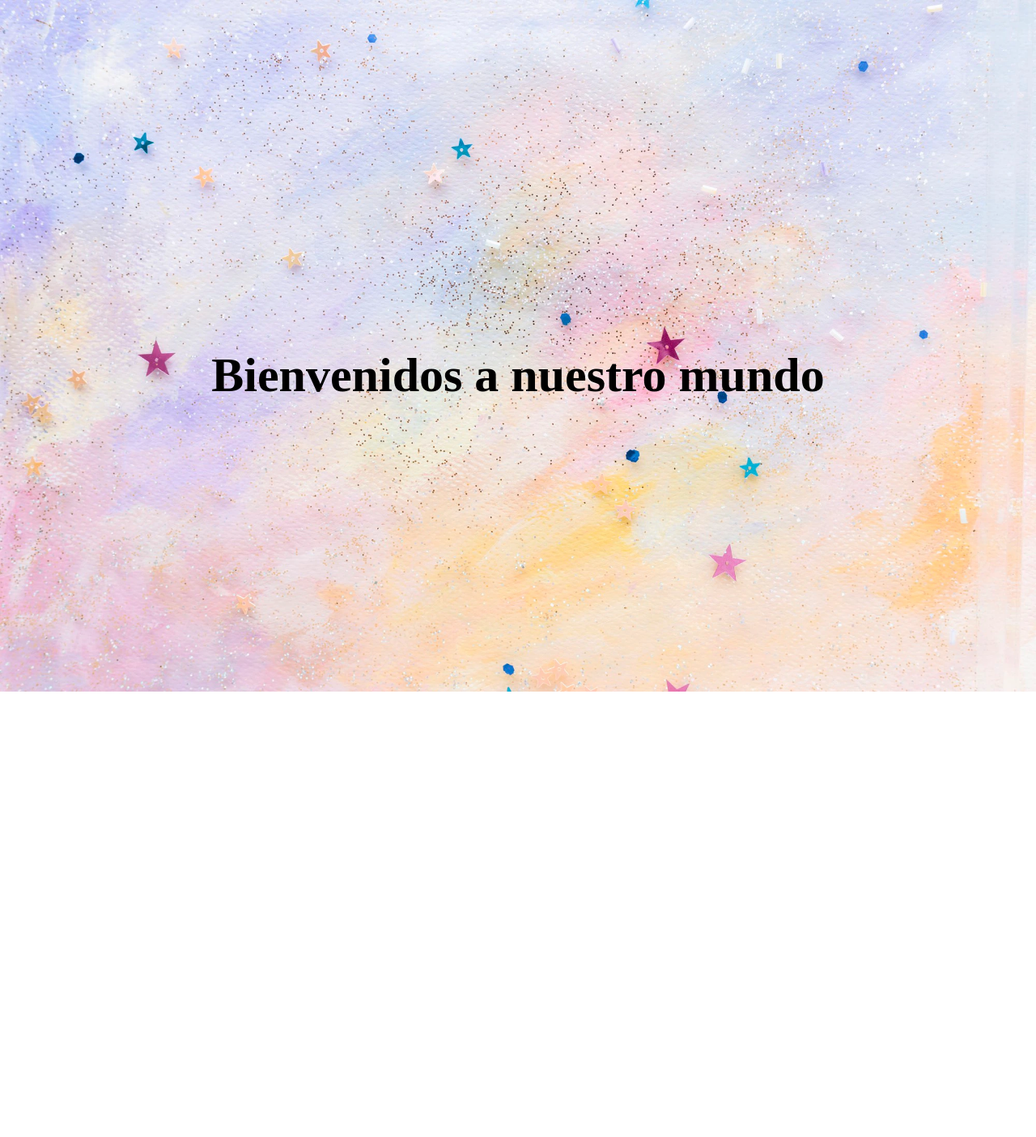
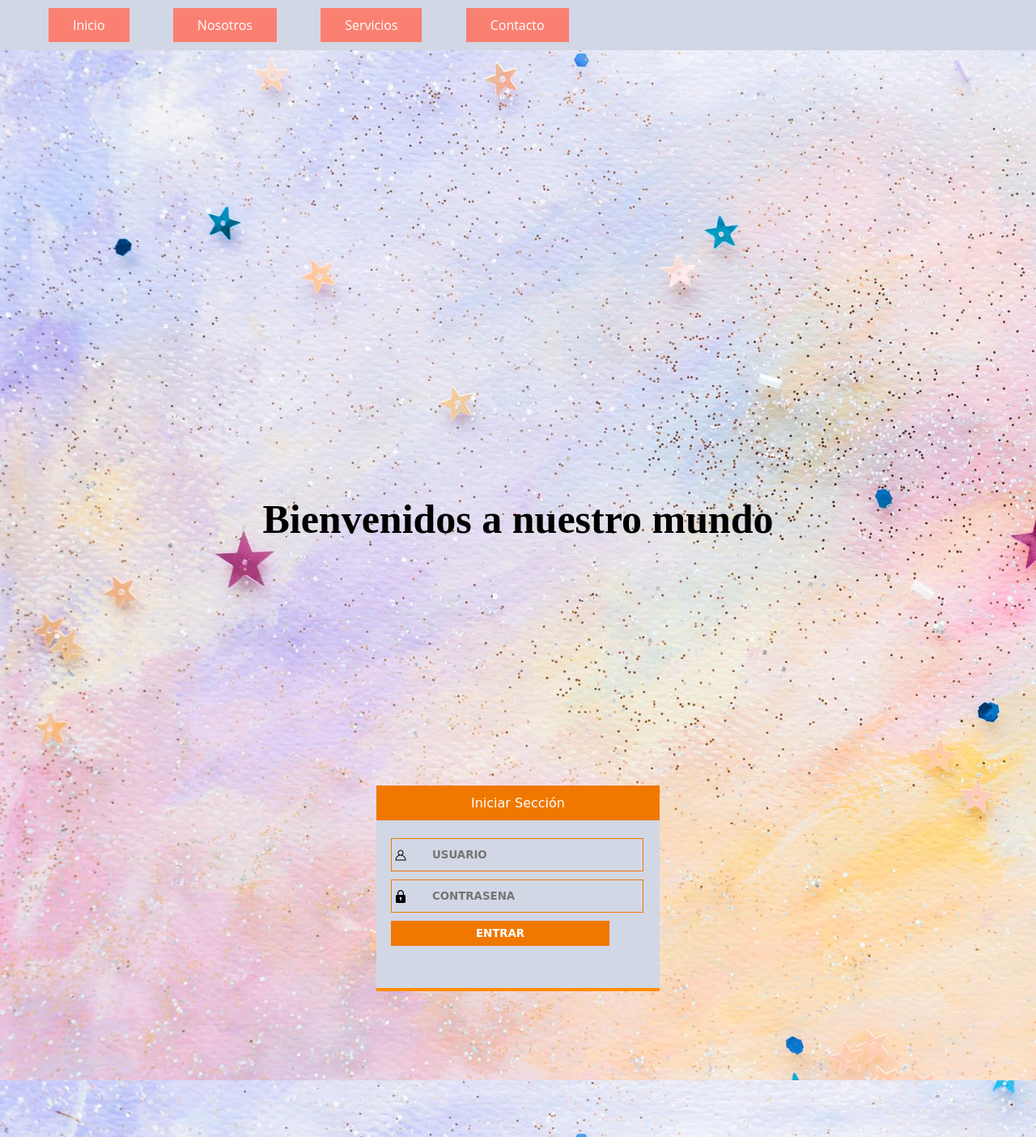
Before and after one commit to SanchezSoraya/Animaciones-Ejercicio-1, a plain HTML site: page index.html in a window 1280 px wide. Shown: the whole page at 81% size. Before the commit the page ends 859 px from the top, so only its background shows below. Drawn offline with Linux system fonts and the light colour scheme.

Commit message:
displya flex, formulario, barrra navegable

```diff
--- a/index.html
+++ b/index.html
@@ -10,13 +10,29 @@
 <body>
   <header  id="header" class="header">
     <div class="contenedor">
-  <div class="titulo">
-    <h1>Bienvenidos a nuestro mundo</h1>
+      <nav>
+        <a href="#" class="nav-enlace">Inicio</a>
+        <a href="#" class="nav-enlace">Nosotros</a>
+        <a href="#login" class="nav-enlace">Servicios</a>
+        <a href="#" class="nav-enlace">Contacto</a>
+      </nav>
+
   </div>
 
-    <img src="./images/fondo.webp">
+
+  </header>
+   <div class="container-titulo">
+    <h1  class="titulo" >Bienvenidos a nuestro mundo</h1>
   </div>
-  </header>
+
+
+  <form action="" id="login">
+    <label for="">Iniciar Sección</label><br>
+    <input class="input-usuario" type="text" name="usuario" placeholder="Usuario" required> <br>
+    <input class="input-clave"  type="password" name="" id="" placeholder="Contraseña"><br>
+    <input class="input-boton" type="submit" value="Entrar">
+
+  </form>
 
 </body>
 </html>
--- a/styles/styles.css
+++ b/styles/styles.css
@@ -1,16 +1,23 @@
 *{
-  box-sizing: border-box;
+  box-sizing: content-box;
   margin: 0;
   padding: 0;
 }
 body{
   font-family: 'Open Sans', sans-serif;
   position: relative;
+  background: url('/images/fondo.webp');
 }
 
 .contenedor img{
   width: 100%;
   height: 100%;
+}
+.container-titulo{
+  width: 100%;
+  height: 91vh;
+  margin-left: auto;
+  margin-right: auto;
 }
 .titulo{
   position: absolute;
@@ -22,17 +29,95 @@ body{
   cursor: pointer;
   transition: flex 0.3s ease-in;
   animation: moverArriba 3s ease-in;
-  font-size: 30px;
+  font-size: 50px;
   font-family: 'Times New Roman', Times, serif;
 }
 @keyframes moverArriba {
   0%{
     opacity: 0;
     transform:translateY(-1000%);
-
   }
   100%{
     opacity: 1;
     transform: translate(0);
   }
 }
+
+
+ /*Formulario*/
+
+form{
+  margin: 180px auto;
+  width: 350px;
+  height: 250px;
+  background:white;
+  border-bottom: 4px solid darkorange;
+  background:#D2D7E5 ;
+
+}
+form label{
+  display: block;
+  color: white;
+  background: #f07800;
+  padding: 12px 0;
+  text-align: center;
+  font-family: cursive;
+}
+ form input{
+   width: 230px;
+   padding: 12px 40px;
+   font-weight: bold;
+   font-family: cursive;
+   margin-left: 18px;
+   margin-bottom: 10px;
+   border: 1px solid #f07800;
+   text-transform: uppercase;
+   transition: all 0.5s;
+ }
+
+ form .input-usuario{
+  background: url("../images/usuario.png") 3px 12px no-repeat;
+ }
+ form .input-clave{
+  background: url("../images/candado.png") 3px 12px no-repeat;
+ }
+ form input::placeholder{
+  padding-left: 10px;
+ }
+ form input:focus{
+  background: none;
+  padding: 12px 10px;
+  border: 1px solid #333;
+ }
+ form .input-boton{
+      background: #f07800;
+      color: white;
+      display: inline-block;
+      margin-left: 18px;
+      margin-bottom: 10px;
+      padding: 8px 20px;
+      border: none;
+      font-weight: bold;
+ }
+ form .input-boton:hover{
+  background: darkorange;
+  cursor: pointer;
+ }
+
+
+ /*Menu*/
+ .nav-enlace{
+  display: inline-block;
+  background: salmon;
+  color: #fff;
+  padding: 10px 30px;
+  text-decoration: none;
+  margin-left: 50px;
+ }
+.nav-enlace:hover{
+  background: rosybrown;
+}
+nav {
+  background: #D2D7E5;
+  padding: 10px;
+}
```
Also changed, not shown: images/candado.png (added), images/usuario.png (added).
